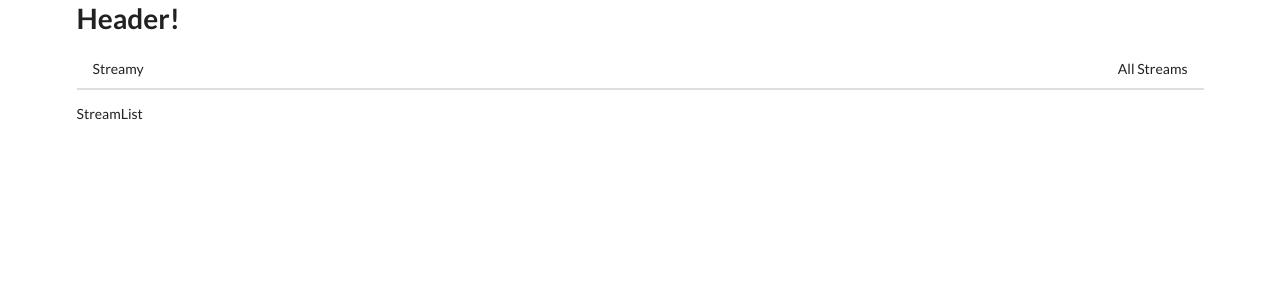
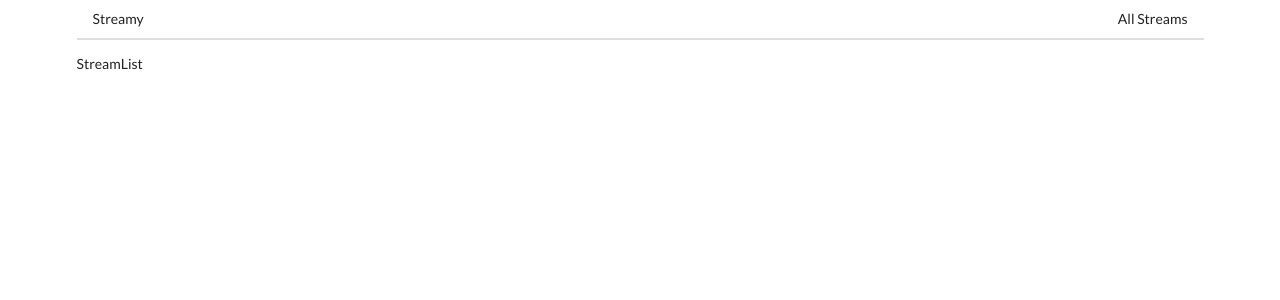
Before and after one commit to sikandarali94/reactreduxtraining, a React (Create React App) app: page / in a window 1280 px wide. Shown: the top 300 px of the page. Built offline with nearby package versions, Linux system fonts and the light colour scheme.

Commit message:
finished sec17 lec207 oauth-based authentication

```diff
--- a/src/components/App.js
+++ b/src/components/App.js
@@ -8,12 +8,9 @@ import StreamDelete from './streams/StreamDelete';
 import StreamShow from './streams/StreamShow';
 import Header from './Header';
 
-/* Because we have a Link element inside the Header component, we have to place it inside the BrowserRouter element. If
-we place it outside, we get the error: "You should not use <Link> outside a <Router>." */
 const App = () => {
     return (
         <div className="ui container">
-            <h1>Header!</h1>
             <BrowserRouter>
                 <div>
                     <Header/>
```
